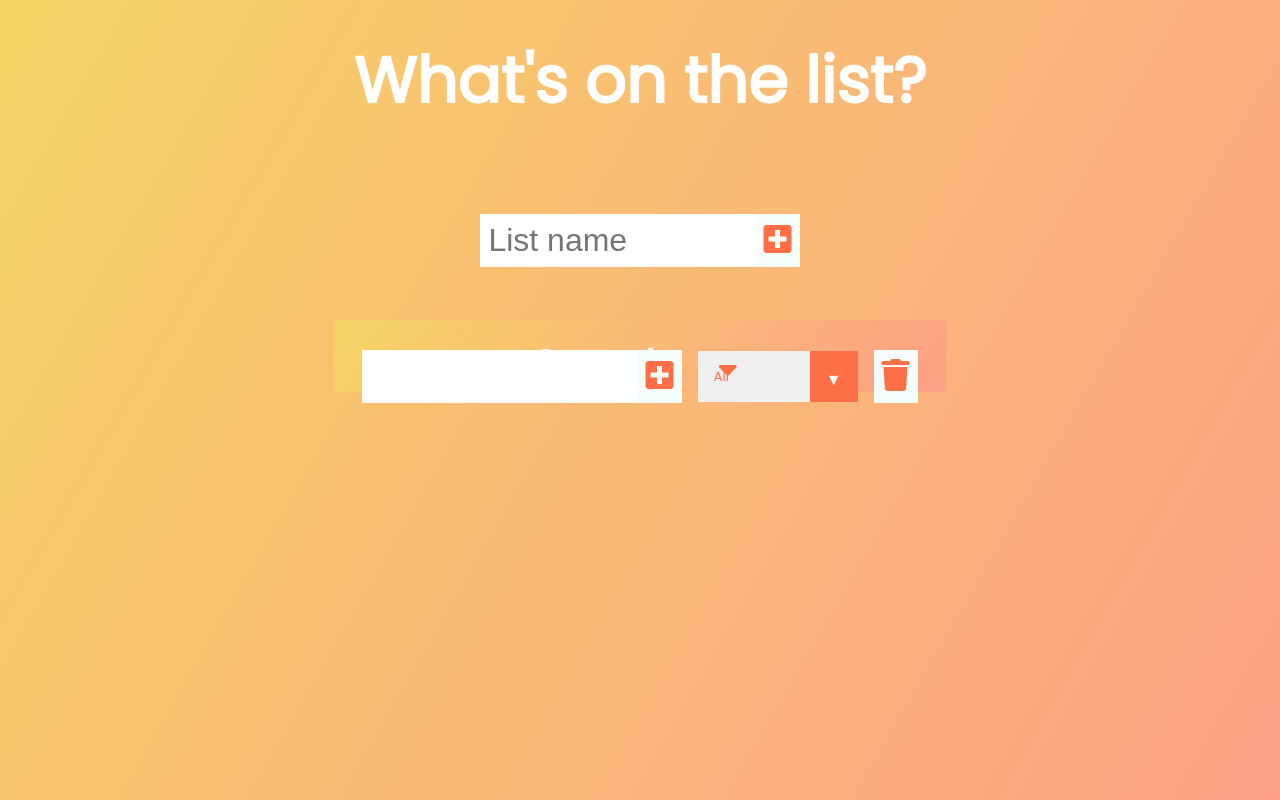
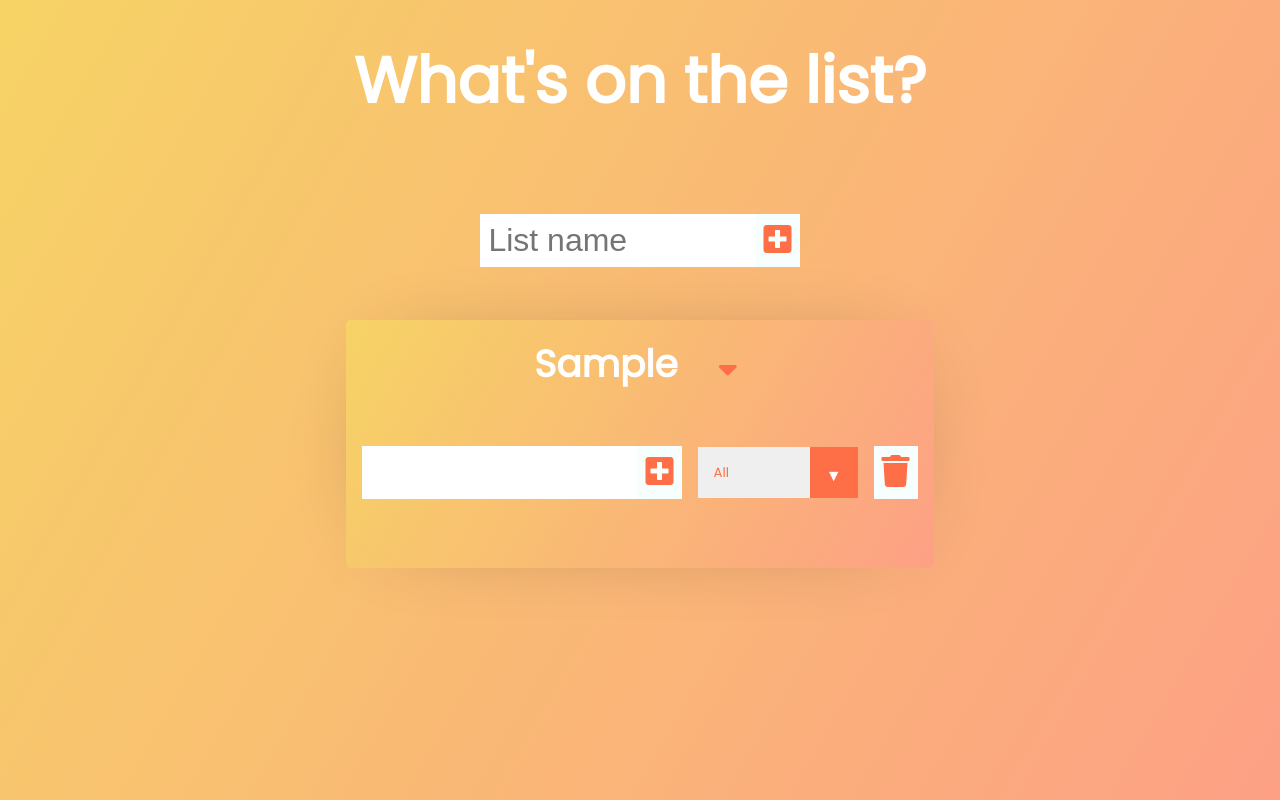
Before and after one commit to a-fatsum/todo-list, a React (Create React App) app: page / in a window 1280 px wide. Both pictures are taken after typing "Sample" into the empty fields and a click on the button 777 px from the left and 240 px from the top of the page. Built offline with nearby package versions, Linux system fonts and the light colour scheme.

Commit message:
added functionality to toggle show - hide todo-lists - not complete.. Still in progress

```diff
--- a/src/App.css
+++ b/src/App.css
@@ -72,7 +72,9 @@ form button:hover {
   flex-direction: column;
   /* gap: 3rem; */
   margin: auto;
-  min-width: 36.3rem;
+  min-width: 35.5rem;
+  transition: ease-in-out 0.5s;
+
   /*  */
 }
 
@@ -212,8 +214,8 @@ select {
   font-size: 2rem;
 }
 .z {
-  margin-top: -6rem;
-  margin-bottom: -5rem;
+  /* margin-top: -6rem; */
+  /* margin-bottom: -5rem; */
 }
 
 .fa-sort-down,
@@ -231,3 +233,8 @@ select {
   /* height: 4rem; */
   z-index: 1;
 }
+
+.hide {
+  display: none;
+  transition: ease-in-out 0.5s;
+}
--- a/src/components/lists.js
+++ b/src/components/lists.js
@@ -19,9 +19,9 @@ function Lists({ text, listOfTodos, setTodosList, todosList, index }) {
   const [filteredTodos, setFilteredTodos] = useState([]);
   // ==================================
   // Open and collapse todo items ("todo-list-items")
-  const [open, setOpen] = useState();
-  console.log(index);
+  const [selected, setSelected] = useState(null);
   //
+  // console.log(selected);
 
   // ====================================================================
   // useEffect
@@ -47,7 +47,6 @@ function Lists({ text, listOfTodos, setTodosList, todosList, index }) {
   };
   // statusHandler() to set the status of items "complete" or "incomplete"
   const statusHandler = (e) => {
-    // console.log(e.target.value);
     setStatus(e.target.value);
   };
   //
@@ -64,7 +63,6 @@ function Lists({ text, listOfTodos, setTodosList, todosList, index }) {
         ...todos,
         { text: todosInputText, completed: false, id: Math.random() * 1000 },
       ]);
-      //   console.log(todosInputText);
     }
     setTodosInputText("");
   };
@@ -76,7 +74,17 @@ function Lists({ text, listOfTodos, setTodosList, todosList, index }) {
     if (window.confirm("Are you sure you want to delete this list?")) {
       setTodosList(todosList.filter((el) => el.id !== listOfTodos.id));
     }
-    //
+  };
+  // =====
+  // toggleExpand function to open and close each todo-list
+  const toggle = (index) => {
+    if (selected === index) {
+      return setSelected(null);
+    } else {
+      setSelected(index);
+    }
+    console.log(selected);
+    console.log(index);
   };
   // =======================================================
   return (
@@ -87,18 +95,11 @@ function Lists({ text, listOfTodos, setTodosList, todosList, index }) {
       <div className="list-heading">
         <h3>{text}</h3>
 
-        <button
-          className="open-collaps-button"
-          onClick={(e) => {
-            e.preventDefault();
-            setOpen(open === index ? 1 : index);
-          }}
-        >
-          {open === index ? (
-            <i className="fa fa-sort-up"></i>
-          ) : (
-            <i className="fa fa-sort-down"></i>
-          )}
+        <button onClick={() => toggle(index)} className="open-collaps-button">
+          <i
+            className={selected === index ? "fa fa-sort-up" : "fa fa-sort-down"}
+          ></i>
+          {/* <i className="fa fa-sort-down"></i> */}
         </button>
       </div>
 
@@ -132,7 +133,8 @@ function Lists({ text, listOfTodos, setTodosList, todosList, index }) {
       </form>
       {/* ============================================================ */}
       <div>
-        <ul className="todo-list-items">
+        {/* toggle class "hide" to hide and expand the todo-list-items */}
+        <ul className={selected === index ? "todo-list-items" : "hide"}>
           {filteredTodos.map((todo) => (
             <Todo
               todo={todo}
```
